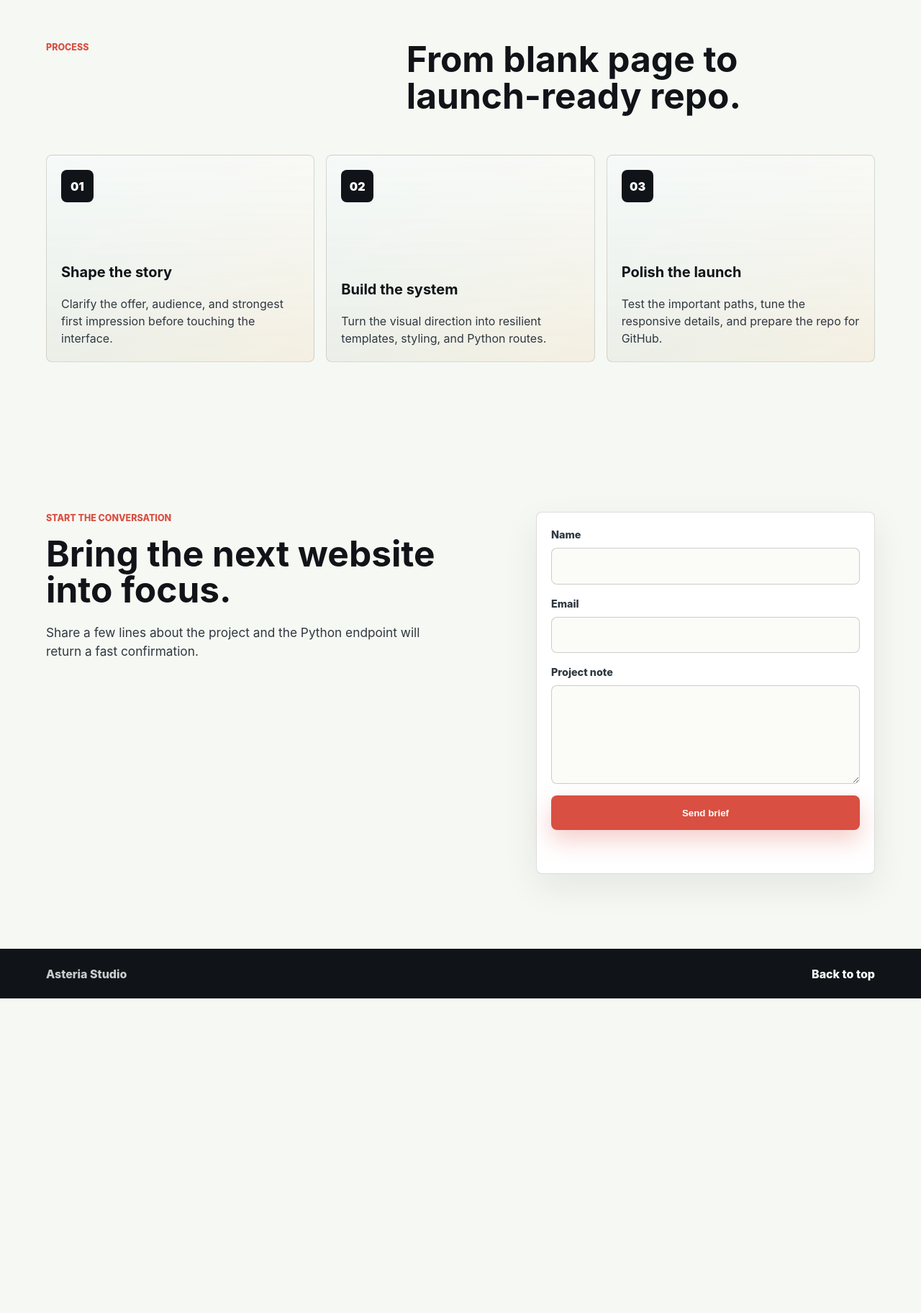
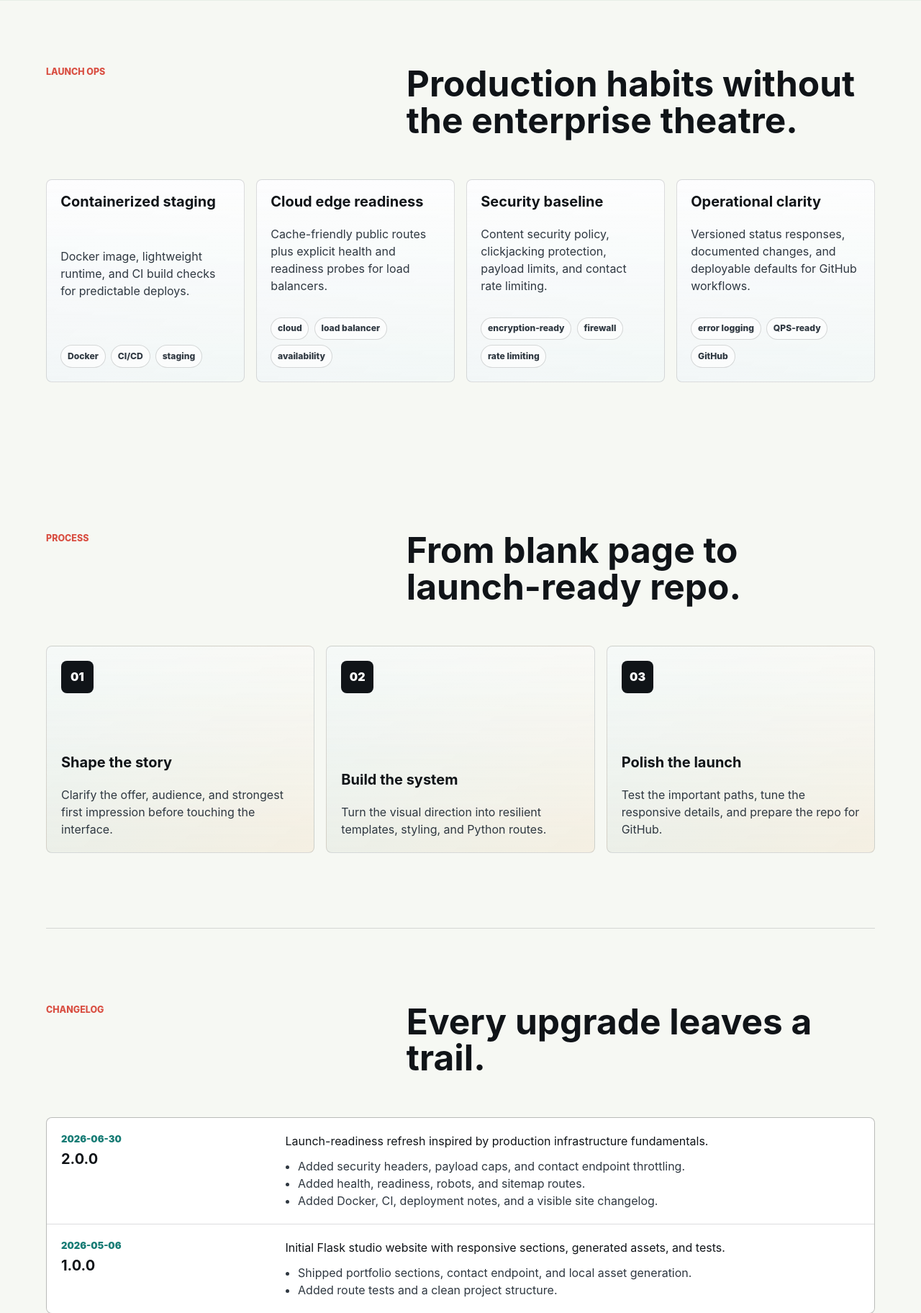
Before and after one commit to Sebby1770/python-fantastic-website, a Flask app: page / in a window 1280 px wide. Shown: the part 2214-4038 px from the top of the page at 72% size. Before the commit the page ends 3601 px from the top, so only its background shows below. Run offline with Flask 3, Linux system fonts and the light colour scheme.

Commit message:
Massively improve Flask launch readiness

```diff
--- a/app.py
+++ b/app.py
@@ -1,9 +1,21 @@
 from __future__ import annotations
 
+import os
+import time
+from collections import defaultdict, deque
 from dataclasses import dataclass
+from datetime import datetime, timezone
 from email.utils import parseaddr
+from typing import Deque
 
-from flask import Flask, jsonify, render_template, request
+from flask import Flask, Response, jsonify, render_template, request, url_for
+
+
+APP_VERSION = "2.0.0"
+STARTED_AT = datetime.now(timezone.utc)
+CONTACT_LIMIT_DEFAULT = 5
+CONTACT_WINDOW_DEFAULT = 60
+MAX_CONTACT_BYTES = 4096
 
 
 @dataclass(frozen=True)
@@ -33,10 +45,25 @@ class ProcessStep:
     summary: str
 
 
+@dataclass(frozen=True)
+class StackSignal:
+    title: str
+    summary: str
+    tags: tuple[str, ...]
+
+
+@dataclass(frozen=True)
+class ChangelogEntry:
+    version: str
+    date: str
+    summary: str
+    items: tuple[str, ...]
+
+
 STATS = [
-    Stat("47", "launches shipped"),
-    Stat("1.2s", "typical first load"),
-    Stat("96%", "client retention"),
+    Stat("99.9%", "launch target"),
+    Stat("<1.2s", "typical first load"),
+    Stat("5/min", "contact rate limit"),
 ]
 
 WORK = [
@@ -66,12 +93,12 @@ SERVICES = [
         "Flask foundations, clean routing, production-minded project structure, and fast server-rendered pages.",
     ),
     Service(
-        "Visual systems",
-        "A tailored interface language with responsive layouts, crisp sections, and reusable components.",
+        "Cloud launch systems",
+        "Docker staging, CI checks, health/readiness endpoints, and deployment notes that make releases boring.",
     ),
     Service(
-        "Launch readiness",
-        "Accessibility checks, useful tests, simple deployment notes, and a repository that is easy to extend.",
+        "Trust and resilience",
+        "Security headers, contact throttling, sitemap/robots, cache-aware responses, and clear change records.",
     ),
 ]
 
@@ -93,9 +120,102 @@ PROCESS = [
     ),
 ]
 
+STACK_SIGNALS = [
+    StackSignal(
+        "Containerized staging",
+        "Docker image, lightweight runtime, and CI build checks for predictable deploys.",
+        ("Docker", "CI/CD", "staging"),
+    ),
+    StackSignal(
+        "Cloud edge readiness",
+        "Cache-friendly public routes plus explicit health and readiness probes for load balancers.",
+        ("cloud", "load balancer", "availability"),
+    ),
+    StackSignal(
+        "Security baseline",
+        "Content security policy, clickjacking protection, payload limits, and contact rate limiting.",
+        ("encryption-ready", "firewall", "rate limiting"),
+    ),
+    StackSignal(
+        "Operational clarity",
+        "Versioned status responses, documented changes, and deployable defaults for GitHub workflows.",
+        ("error logging", "QPS-ready", "GitHub"),
+    ),
+]
 
-def create_app() -> Flask:
+CHANGELOG = [
+    ChangelogEntry(
+        "2.0.0",
+        "2026-06-30",
+        "Launch-readiness refresh inspired by production infrastructure fundamentals.",
+        (
+            "Added security headers, payload caps, and contact endpoint throttling.",
+            "Added health, readiness, robots, and sitemap routes.",
+            "Added Docker, CI, deployment notes, and a visible site changelog.",
+        ),
+    ),
+    ChangelogEntry(
+        "1.0.0",
+        "2026-05-06",
+        "Initial Flask studio website with responsive sections, generated assets, and tests.",
+        (
+            "Shipped portfolio sections, contact endpoint, and local asset generation.",
+            "Added route tests and a clean project structure.",
+        ),
+    ),
+]
+
+_rate_limits: dict[str, Deque[float]] = defaultdict(deque)
+
+
+def _contact_limited(client_key: str, limit: int, window_seconds: int) -> bool:
+    now = time.monotonic()
+    events = _rate_limits[client_key]
+    while events and now - events[0] > window_seconds:
+        events.popleft()
+    if len(events) >= limit:
+        return True
+    events.append(now)
+    return False
+
+
+def _client_key() -> str:
+    forwarded_for = request.headers.get("X-Forwarded-For", "").split(",")[0].strip()
+    return forwarded_for or request.remote_addr or "local"
+
+
+def create_app(config: dict | None = None) -> Flask:
     app = Flask(__name__)
+    app.config.update(
+        CONTACT_RATE_LIMIT=int(os.getenv("CONTACT_RATE_LIMIT", CONTACT_LIMIT_DEFAULT)),
+        CONTACT_RATE_WINDOW=int(os.getenv("CONTACT_RATE_WINDOW", CONTACT_WINDOW_DEFAULT)),
+        CONTACT_MAX_MESSAGE_LENGTH=int(os.getenv("CONTACT_MAX_MESSAGE_LENGTH", 1200)),
+        SITE_NAME="Asteria Studio",
+        APP_VERSION=APP_VERSION,
+    )
+    if config:
+        app.config.update(config)
+
+    @app.after_request
+    def add_security_headers(response: Response) -> Response:
+        response.headers.setdefault("X-Content-Type-Options", "nosniff")
+        response.headers.setdefault("X-Frame-Options", "DENY")
+        response.headers.setdefault("Referrer-Policy", "strict-origin-when-cross-origin")
+        response.headers.setdefault("Permissions-Policy", "camera=(), microphone=(), geolocation=()")
+        response.headers.setdefault(
+            "Content-Security-Policy",
+            "default-src 'self'; img-src 'self' data:; style-src 'self'; "
+            "script-src 'self'; base-uri 'self'; form-action 'self'",
+        )
+        if request.path == "/contact":
+            response.headers.setdefault("Cache-Control", "no-store")
+        else:
+            response.headers.setdefault("Cache-Control", "public, max-age=300")
+        return response
+
+    @app.context_processor
+    def inject_site_metadata():
+        return {"app_version": APP_VERSION}
 
     @app.get("/")
     def index():
@@ -105,14 +225,73 @@ def create_app() -> Flask:
             work=WORK,
             services=SERVICES,
             process=PROCESS,
+            stack_signals=STACK_SIGNALS,
+            changelog=CHANGELOG,
         )
 
     @app.get("/health")
     def health():
-        return jsonify({"ok": True, "service": "asteria-studio"})
+        return jsonify({"ok": True, "service": "asteria-studio", "version": APP_VERSION})
+
+    @app.get("/ready")
+    def ready():
+        uptime = datetime.now(timezone.utc) - STARTED_AT
+        return jsonify(
+            {
+                "ok": True,
+                "service": "asteria-studio",
+                "version": APP_VERSION,
+                "uptime_seconds": int(uptime.total_seconds()),
+                "checks": {
+                    "template": True,
+                    "contact_rate_limit": True,
+                    "security_headers": True,
+                },
+            }
+        )
+
+    @app.get("/robots.txt")
+    def robots_txt():
+        body = f"User-agent: *\nAllow: /\nSitemap: {url_for('sitemap_xml', _external=True)}\n"
+        return Response(body, mimetype="text/plain")
+
+    @app.get("/sitemap.xml")
+    def sitemap_xml():
+        urls = [
+            url_for("index", _external=True),
+            url_for("health", _external=True),
+            url_for("ready", _external=True),
+        ]
+        body = "\n".join(
+            [
+                '<?xml version="1.0" encoding="UTF-8"?>',
+                '<urlset xmlns="http://www.sitemaps.org/schemas/sitemap/0.9">',
+                *[f"  <url><loc>{url}</loc></url>" for url in urls],
+                "</urlset>",
+            ]
+        )
+        return Response(body, mimetype="application/xml")
 
     @app.post("/contact")
     def contact():
+        if request.content_length and request.content_length > MAX_CONTACT_BYTES:
+            return jsonify({"ok": False, "message": "Please keep the brief under 4KB."}), 413
+
+        if _contact_limited(
+            _client_key(),
+            int(app.config["CONTACT_RATE_LIMIT"]),
+            int(app.config["CONTACT_RATE_WINDOW"]),
+        ):
+            return (
+                jsonify(
+                    {
+                        "ok": False,
+                        "message": "Too many briefs from this connection. Please try again in a minute.",
+                    }
+                ),
+                429,
+            )
+
         payload = request.get_json(silent=True) or request.form
         name = str(payload.get("name", "")).strip()
         email = str(payload.get("email", "")).strip()
@@ -128,6 +307,11 @@ def create_app() -> Flask:
                 ),
                 400,
             )
+
+        if len(name) > 80 or len(email) > 254:
+            return jsonify({"ok": False, "message": "Please shorten your name or email field."}), 400
+        if len(message) > int(app.config["CONTACT_MAX_MESSAGE_LENGTH"]):
+            return jsonify({"ok": False, "message": "Please keep the project note under 1200 characters."}), 400
 
         parsed_email = parseaddr(email)[1]
         if "@" not in parsed_email or "." not in parsed_email.rsplit("@", 1)[-1]:
--- a/static/css/styles.css
+++ b/static/css/styles.css
@@ -370,6 +370,50 @@ h3 {
   gap: 1rem;
 }
 
+.ops-section {
+  padding-top: 5.6rem;
+}
+
+.ops-grid {
+  display: grid;
+  grid-template-columns: repeat(4, minmax(0, 1fr));
+  gap: 1rem;
+}
+
+.ops-card {
+  min-height: 17rem;
+  display: flex;
+  flex-direction: column;
+  justify-content: space-between;
+  border: 1px solid var(--line);
+  border-radius: 8px;
+  padding: 1.2rem;
+  background:
+    linear-gradient(180deg, rgba(255, 255, 255, 0.94), rgba(255, 255, 255, 0.72)),
+    linear-gradient(135deg, rgba(54, 103, 177, 0.2), rgba(23, 124, 117, 0.16));
+}
+
+.ops-card p {
+  color: var(--ink-soft);
+}
+
+.tag-list {
+  display: flex;
+  flex-wrap: wrap;
+  gap: 0.45rem;
+  margin-top: 1rem;
+}
+
+.tag-list span {
+  border: 1px solid rgba(16, 20, 24, 0.16);
+  border-radius: 999px;
+  padding: 0.35rem 0.55rem;
+  color: var(--ink-soft);
+  background: rgba(255, 255, 255, 0.62);
+  font-size: 0.76rem;
+  font-weight: 800;
+}
+
 .process-step {
   min-height: 18rem;
   display: flex;
@@ -397,6 +441,49 @@ h3 {
 
 .process-step p {
   margin-bottom: 0;
+  color: var(--ink-soft);
+}
+
+.changelog-section {
+  border-top: 1px solid var(--line);
+}
+
+.changelog-list {
+  display: grid;
+  border: 1px solid var(--line);
+  border-radius: 8px;
+  overflow: hidden;
+  background: var(--line);
+}
+
+.change-entry {
+  display: grid;
+  grid-template-columns: minmax(10rem, 0.35fr) minmax(18rem, 1fr);
+  gap: 2rem;
+  padding: 1.25rem;
+  background: var(--white);
+}
+
+.change-entry + .change-entry {
+  border-top: 1px solid var(--line);
+}
+
+.change-entry span {
+  display: block;
+  margin-bottom: 0.4rem;
+  color: var(--teal);
+  font-size: 0.82rem;
+  font-weight: 900;
+}
+
+.change-entry h3,
+.change-entry p {
+  margin-bottom: 0.7rem;
+}
+
+.change-entry ul {
+  margin: 0;
+  padding-left: 1.1rem;
   color: var(--ink-soft);
 }
 
@@ -473,6 +560,12 @@ h3 {
   font-weight: 800;
 }
 
+.site-footer div {
+  display: flex;
+  flex-wrap: wrap;
+  gap: 1rem;
+}
+
 .site-footer a {
   color: var(--white);
 }
@@ -527,7 +620,12 @@ h3 {
   }
 
   .work-grid,
-  .process-list {
+  .process-list,
+  .ops-grid {
+    grid-template-columns: repeat(2, minmax(0, 1fr));
+  }
+
+  .change-entry {
     grid-template-columns: 1fr;
   }
 }
@@ -575,6 +673,10 @@ h3 {
     padding-right: 1rem;
     padding-left: 1rem;
   }
+
+  .ops-grid {
+    grid-template-columns: 1fr;
+  }
 }
 
 @media (prefers-reduced-motion: reduce) {
--- a/templates/index.html
+++ b/templates/index.html
@@ -26,7 +26,9 @@
       <nav class="site-nav" id="site-nav" aria-label="Primary navigation">
         <a href="#work">Work</a>
         <a href="#services">Services</a>
+        <a href="#ops">Ops</a>
         <a href="#process">Process</a>
+        <a href="#changelog">Changes</a>
         <a class="nav-action" href="#contact">Start</a>
       </nav>
     </header>
@@ -37,8 +39,8 @@
           <p class="eyebrow">Python powered digital studio</p>
           <h1>Asteria Studio</h1>
           <p class="hero-copy">
-            Premium websites with editorial polish, sharp responsive design, and a clean Flask foundation
-            ready for real product work.
+            Premium websites with editorial polish, sharp responsive design, and a Flask foundation
+            hardened for staging, CI/CD, cloud deploys, and real product work.
           </p>
           <div class="hero-actions" aria-label="Primary actions">
             <a class="button button-primary" href="#contact">Start a project</a>
@@ -90,6 +92,26 @@
         </div>
       </section>
 
+      <section class="section ops-section" id="ops">
+        <div class="section-heading">
+          <p class="eyebrow">Launch ops</p>
+          <h2>Production habits without the enterprise theatre.</h2>
+        </div>
+        <div class="ops-grid">
+          {% for signal in stack_signals %}
+            <article class="ops-card">
+              <h3>{{ signal.title }}</h3>
+              <p>{{ signal.summary }}</p>
+              <div class="tag-list" aria-label="{{ signal.title }} capabilities">
+                {% for tag in signal.tags %}
+                  <span>{{ tag }}</span>
+                {% endfor %}
+              </div>
+            </article>
+          {% endfor %}
+        </div>
+      </section>
+
       <section class="section process-section" id="process">
         <div class="section-heading">
           <p class="eyebrow">Process</p>
@@ -106,12 +128,38 @@
         </div>
       </section>
 
+      <section class="section changelog-section" id="changelog">
+        <div class="section-heading">
+          <p class="eyebrow">Changelog</p>
+          <h2>Every upgrade leaves a trail.</h2>
+        </div>
+        <div class="changelog-list">
+          {% for entry in changelog %}
+            <article class="change-entry">
+              <div>
+                <span>{{ entry.date }}</span>
+                <h3>{{ entry.version }}</h3>
+              </div>
+              <div>
+                <p>{{ entry.summary }}</p>
+                <ul>
+                  {% for item in entry.items %}
+                    <li>{{ item }}</li>
+                  {% endfor %}
+                </ul>
+              </div>
+            </article>
+          {% endfor %}
+        </div>
+      </section>
+
       <section class="section contact-section" id="contact">
         <div class="contact-copy">
           <p class="eyebrow">Start the conversation</p>
           <h2>Bring the next website into focus.</h2>
           <p>
-            Share a few lines about the project and the Python endpoint will return a fast confirmation.
+            Share a few lines about the project. The endpoint validates payloads, throttles bursts,
+            and returns a fast confirmation.
           </p>
         </div>
         <form class="contact-form" data-contact-form>
@@ -134,8 +182,12 @@
     </main>
 
     <footer class="site-footer">
-      <span>Asteria Studio</span>
-      <a href="#top">Back to top</a>
+      <span>Asteria Studio v{{ app_version }}</span>
+      <div>
+        <a href="/ready">Status</a>
+        <a href="#changelog">Changelog</a>
+        <a href="#top">Back to top</a>
+      </div>
     </footer>
 
     <script src="{{ url_for('static', filename='js/main.js') }}" defer></script>
```
Also changed, not shown: tests/test_app.py (+55 -1 lines), .github/workflows/ci.yml (added), CHANGELOG.md (added), README.md, 2 other files.
